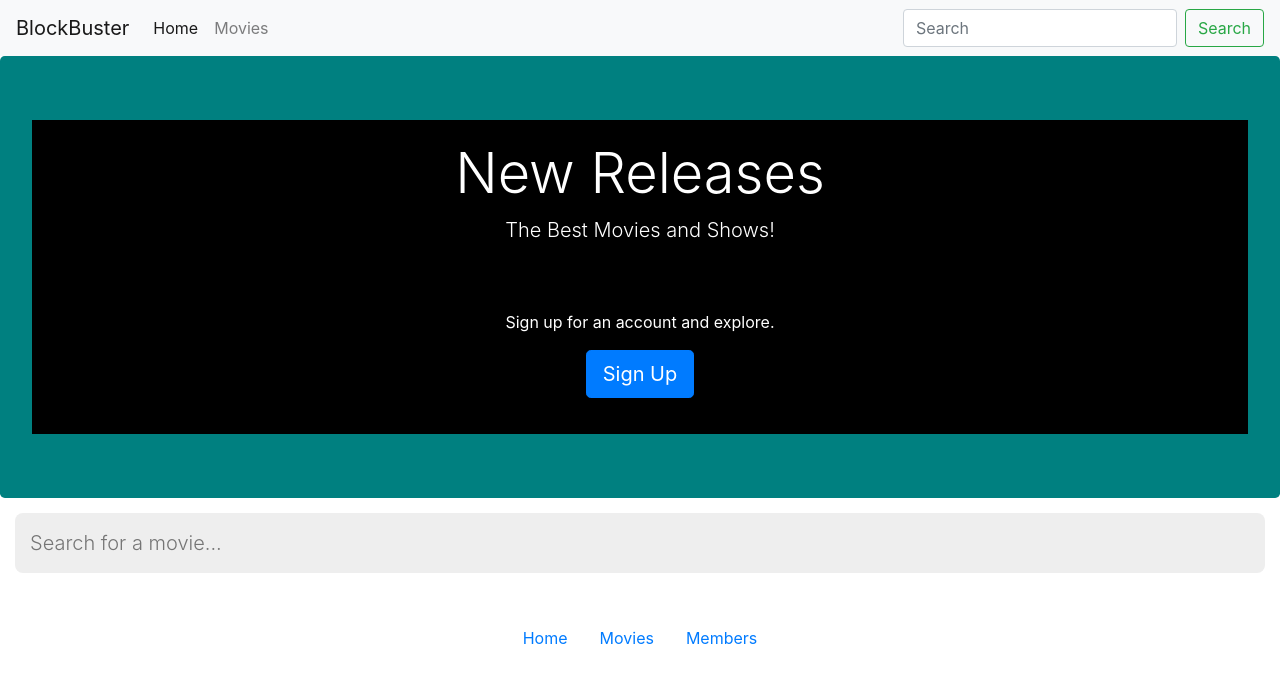
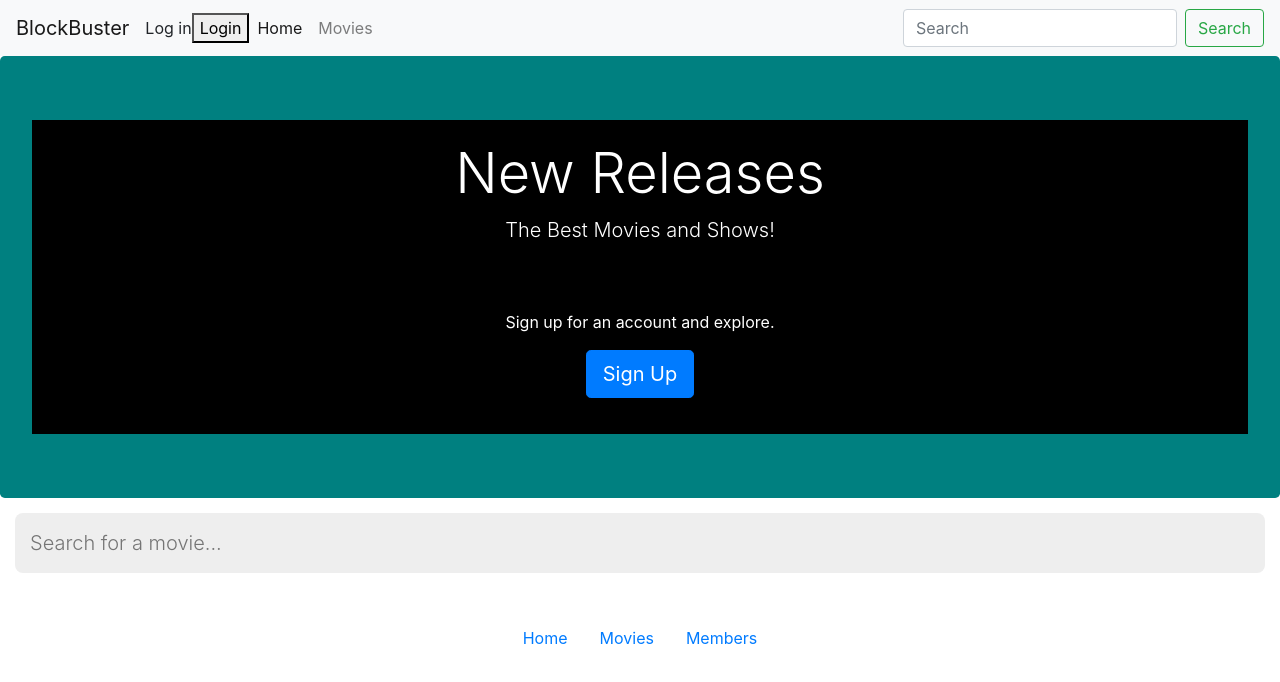
Before and after one commit to React2github/BlueBox_Movies, a React (Create React App) app: page / in a window 1280 px wide. Shown: the top 682 px of the page. Built offline with nearby package versions, Linux system fonts and the light colour scheme.

Commit message:
added lifecycle method and local state for a component

```diff
--- a/src/componets/header.js
+++ b/src/componets/header.js
@@ -2,11 +2,24 @@ import React, { Component } from 'react';
 import "bootstrap/dist/css/bootstrap.min.css"
 
 class Header extends Component {
-    // state = {  }
+     state = {
+       counter: null
+      }
+
+      componentDidMount() {
+        this.setState ({
+          counter:"Log in"
+        })
+        alert("Remember to sign in")
+        }
+
     render() {
+
         return (
             <nav className="navbar navbar-expand-lg navbar-light bg-light">
             <a className="navbar-brand" href="">BlockBuster</a>
+        <span>{this.state.counter}</span>
+        <button onClick={() => {this.setState({counter: "Signed In"})}}>Login</button>
             <button className="navbar-toggler" type="button" data-toggle="collapse" data-target="#navbarTogglerDemo02" aria-controls="navbarTogglerDemo02" aria-expanded="false" aria-label="Toggle navigation">
               <span className="navbar-toggler-icon"></span>
             </button>
```
